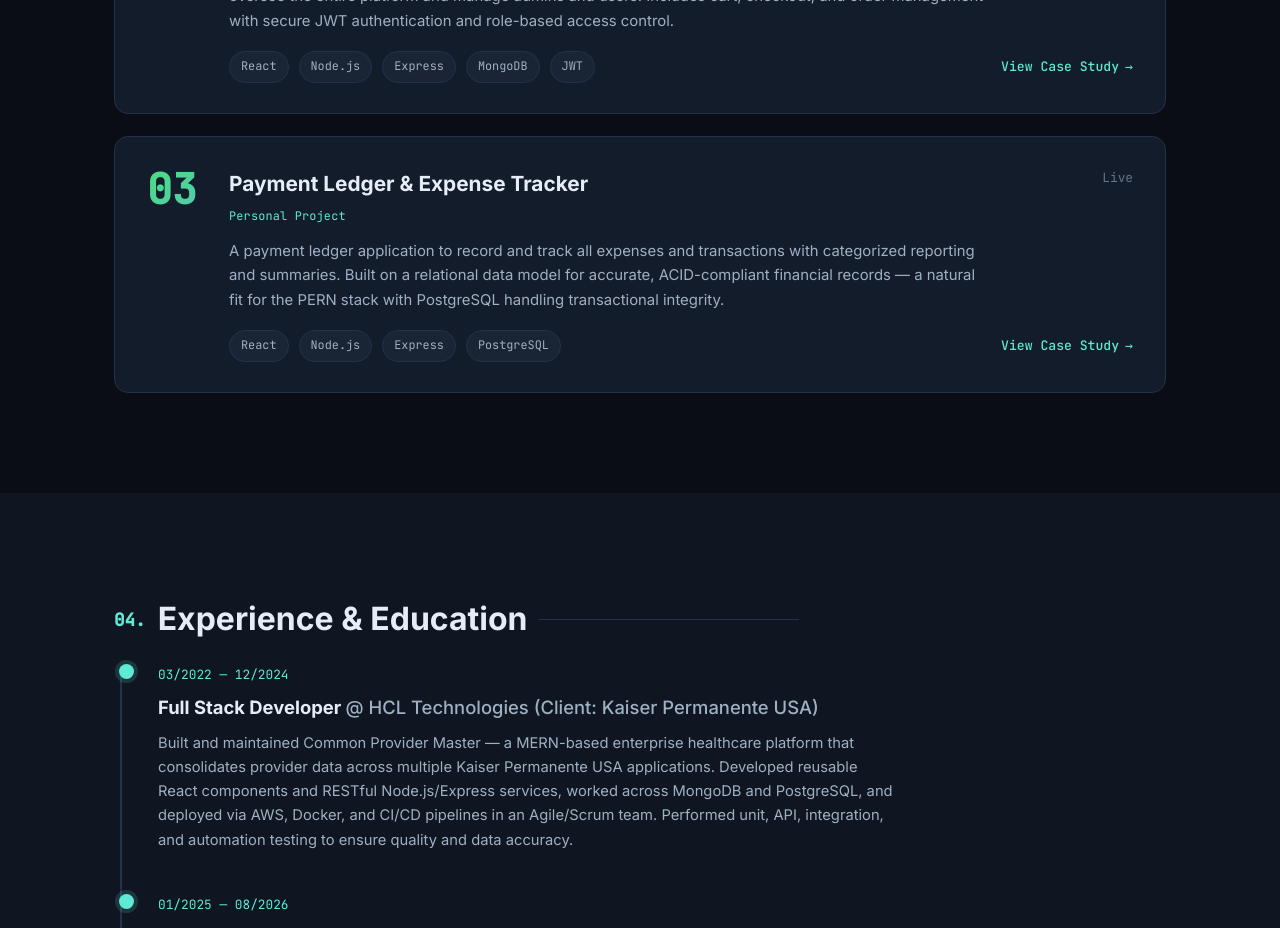
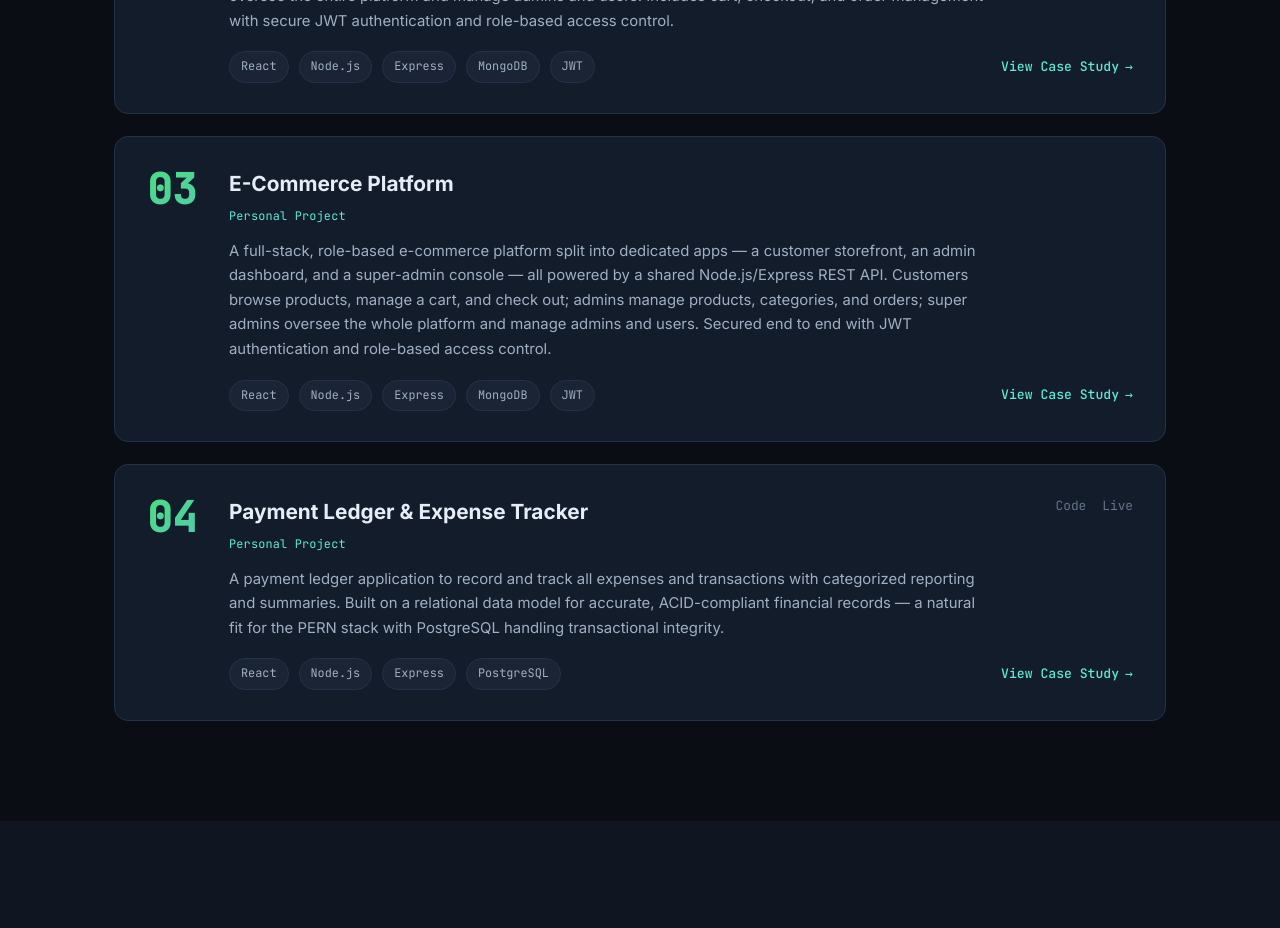
Before and after one commit to YaswanthVanama123/upendra-portfolio, a React (Vite) app: page / in a window 1280 px wide. Shown: the part 3660-4588 px from the top of the page. Built offline with nearby package versions, Linux system fonts and the light colour scheme.

Commit message:
Add E-Commerce project (4th) with repo links; wire repos for Food & Ledger

```diff
--- a/src/data/portfolio.js
+++ b/src/data/portfolio.js
@@ -172,6 +172,12 @@ export const projects = [
     tech: ['React', 'Node.js', 'Express', 'MongoDB', 'JWT'],
     codeUrl: null,
     liveUrl: null,
+    repos: [
+      { label: 'User App', url: 'https://github.com/upendramorampudi/food-user' },
+      { label: 'Admin Dashboard', url: 'https://github.com/upendramorampudi/food-admin' },
+      { label: 'Super Admin Console', url: 'https://github.com/upendramorampudi/food-superadmin' },
+      { label: 'Backend API', url: 'https://github.com/upendramorampudi/food-backend' },
+    ],
     features: [
       'Three role-based dashboards — User, Admin, and Super Admin',
       'Users browse menus, add to cart, checkout, and track orders',
@@ -216,13 +222,74 @@ export const projects = [
     ],
   },
   {
+    title: 'E-Commerce Platform',
+    slug: 'ecommerce-platform',
+    context: 'Personal Project',
+    description:
+      'A full-stack, role-based e-commerce platform split into dedicated apps — a customer storefront, an admin dashboard, and a super-admin console — all powered by a shared Node.js/Express REST API. Customers browse products, manage a cart, and check out; admins manage products, categories, and orders; super admins oversee the whole platform and manage admins and users. Secured end to end with JWT authentication and role-based access control.',
+    tech: ['React', 'Node.js', 'Express', 'MongoDB', 'JWT'],
+    codeUrl: null,
+    liveUrl: null,
+    repos: [
+      { label: 'Customer Storefront', url: 'https://github.com/upendramorampudi/ecommerce-user' },
+      { label: 'Admin Dashboard', url: 'https://github.com/upendramorampudi/ecommerce-admin' },
+      { label: 'Super Admin Console', url: 'https://github.com/upendramorampudi/ecommerce-superadmin' },
+      { label: 'Backend API', url: 'https://github.com/upendramorampudi/ecommerce-backend' },
+    ],
+    features: [
+      'Separate apps for Customer, Admin, and Super Admin — each a focused React frontend',
+      'Product catalog with categories, search, and product detail pages',
+      'Shopping cart, checkout, and order management',
+      'Admin tools to manage products, categories, inventory, and orders',
+      'Super Admin console to oversee the platform and manage admins and users',
+      'JWT authentication with role-based access control across all apps',
+    ],
+    stackUsage: [
+      {
+        tech: 'React.js',
+        detail:
+          'Three independent React frontends (customer storefront, admin, and super admin) sharing UI patterns and consuming one API.',
+      },
+      {
+        tech: 'Node.js / Express',
+        detail:
+          'A single REST API serving products, carts, orders, and users, with role-based middleware protecting every route.',
+      },
+      {
+        tech: 'MongoDB',
+        detail: 'Document storage for products, categories, carts, orders, and users.',
+      },
+      {
+        tech: 'JWT',
+        detail: 'Stateless authentication and per-role authorization shared across the customer, admin, and super-admin apps.',
+      },
+    ],
+    challenges: [
+      {
+        problem: 'Three separate frontends had to stay in sync with one backend contract.',
+        solution:
+          'Centralized business logic and validation in the Express API and kept a consistent REST contract so every app consumed the same endpoints.',
+      },
+      {
+        problem: 'Different roles needed very different capabilities without exposing privileged actions.',
+        solution:
+          'Enforced role-based access control with JWT and Express middleware, and split the UIs so each role only ships the screens it needs.',
+      },
+      {
+        problem: 'Cart and order integrity had to hold across sessions and users.',
+        solution:
+          'Validated cart contents and recomputed totals server-side before placing an order, backed by clear order states.',
+      },
+    ],
+  },
+  {
     title: 'Payment Ledger & Expense Tracker',
     slug: 'payment-ledger',
     context: 'Personal Project',
     description:
       'A payment ledger application to record and track all expenses and transactions with categorized reporting and summaries. Built on a relational data model for accurate, ACID-compliant financial records — a natural fit for the PERN stack with PostgreSQL handling transactional integrity.',
     tech: ['React', 'Node.js', 'Express', 'PostgreSQL'],
-    codeUrl: null,
+    codeUrl: 'https://github.com/upendramorampudi/account-expenses',
     liveUrl: 'https://account-expenses.onrender.com/',
     features: [
       'Record income and expense transactions with categories',
--- a/src/index.css
+++ b/src/index.css
@@ -478,6 +478,20 @@ button { font-family: inherit; }
 .detail__stack li:last-child { border-bottom: 0; padding-bottom: 0; }
 .detail__stack-tech { font-family: var(--font-mono); font-size: 0.9rem; color: var(--accent); }
 .detail__stack-detail { color: var(--text-dim); }
+.detail__repos { display: grid; grid-template-columns: repeat(auto-fit, minmax(230px, 1fr)); gap: 14px; }
+.detail__repos a {
+  display: flex;
+  flex-direction: column;
+  gap: 5px;
+  padding: 15px 18px;
+  background: var(--surface);
+  border: 1px solid var(--border);
+  border-radius: var(--radius-sm);
+  transition: border-color 0.2s var(--ease), transform 0.2s var(--ease);
+}
+.detail__repos a:hover { border-color: var(--accent); transform: translateY(-2px); }
+.detail__repo-label { font-weight: 600; font-size: 0.92rem; color: var(--text); }
+.detail__repo-path { font-family: var(--font-mono); font-size: 0.74rem; color: var(--text-faint); }
 .detail__challenges { display: grid; gap: 18px; }
 .challenge {
   background: var(--bg-alt);
--- a/src/pages/ProjectDetail.jsx
+++ b/src/pages/ProjectDetail.jsx
@@ -60,6 +60,22 @@ export default function ProjectDetail() {
         </header>
 
         <p className="detail__overview">{project.description}</p>
+
+        {project.repos?.length > 0 && (
+          <section className="detail__section">
+            <h2 className="detail__section-title">Repositories</h2>
+            <ul className="detail__repos">
+              {project.repos.map((r) => (
+                <li key={r.url}>
+                  <a href={r.url} target="_blank" rel="noopener noreferrer">
+                    <span className="detail__repo-label">{r.label}</span>
+                    <span className="detail__repo-path">{r.url.replace('https://github.com/', '')}</span>
+                  </a>
+                </li>
+              ))}
+            </ul>
+          </section>
+        )}
 
         {project.features?.length > 0 && (
           <section className="detail__section">
```
